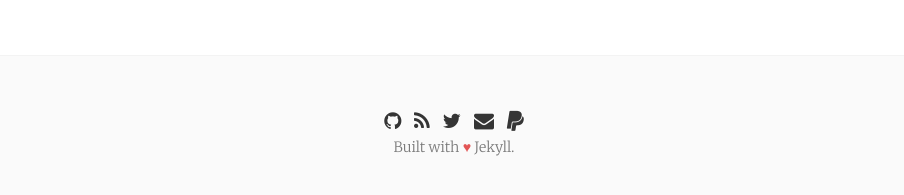
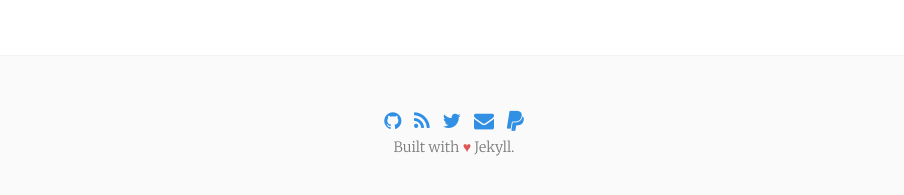
Before and after one commit to nitinprakash96/nitinprakash96.github.io, a Jekyll site: the page built from index.html, in a window 1280 px wide. Shown: the part 702-897 px from the top of the page, without its empty margins (186-1090 px from the left). Built offline with Jekyll 4.4.1, drawn with Linux system fonts in a browser that asks for light colours; nearby versions of some CDN libraries; the list of posts is cut into pages by our own code.

Commit message:
revert link color

```diff
--- a/_sass/_links.scss
+++ b/_sass/_links.scss
@@ -1,5 +1,5 @@
 a {
-  color: #050505;
+  color: $link-color;
   text-shadow: white 1px 0px 0px, white -1px 0px 0px;
 }
 
```
